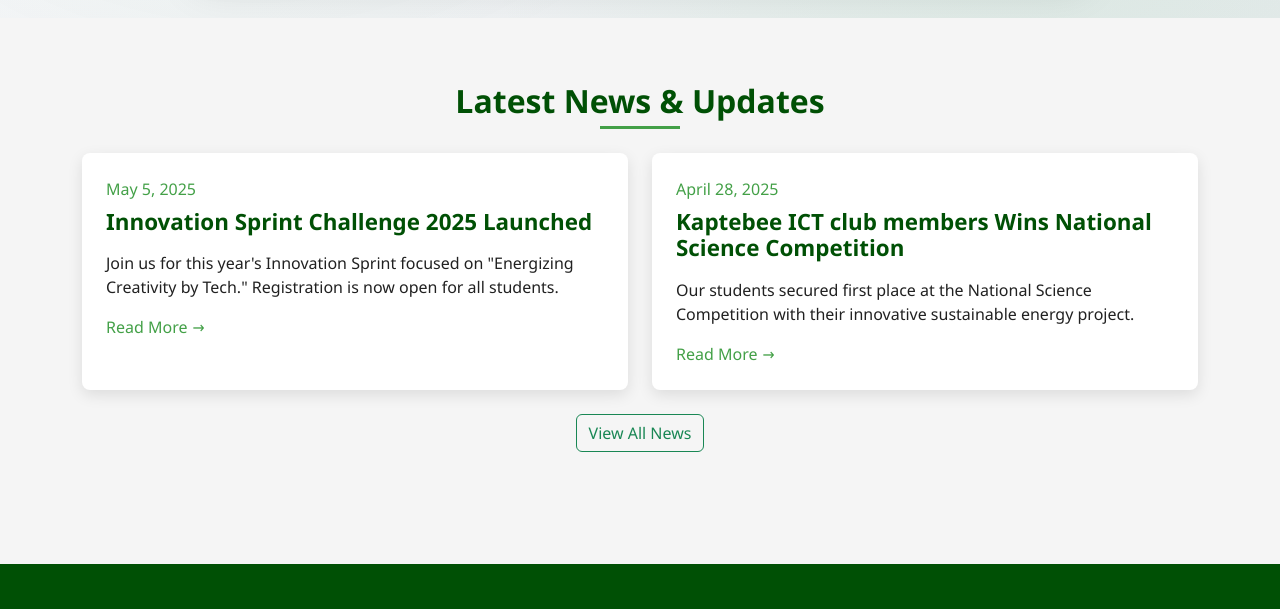
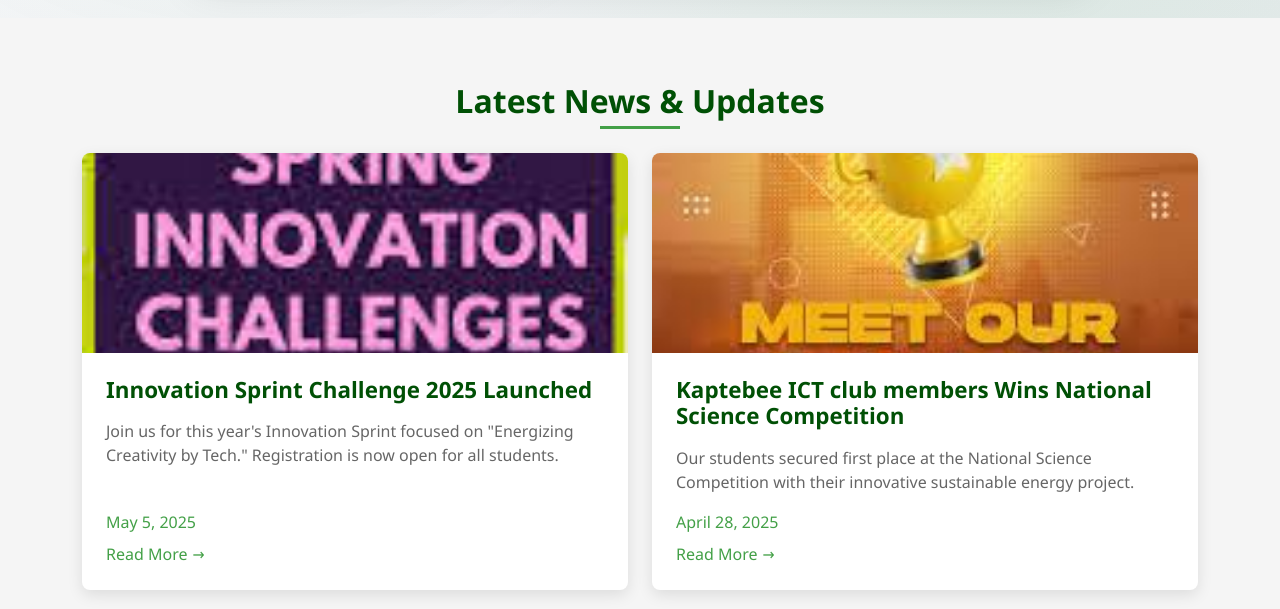
Before and after one commit to sethchenge/kaptebee-final, a plain HTML site: page index.html in a window 1280 px wide. Shown: the part 2516-3125 px from the top of the page. Drawn offline with nearby package versions, Linux system fonts and the light colour scheme.

Commit message:
modified the latest news section

```diff
--- a/index.html
+++ b/index.html
@@ -288,8 +288,6 @@
         </div>
     </div>
 </section>
-
-
 <!-- Latest News Section -->
         <section class="latest-news">
             <div class="container">
@@ -297,18 +295,28 @@
                 <div class="row g-4">
                     <div class="col-md-6">
                         <div class="news-card">
-                            <div class="news-date">May 5, 2025</div>
+                            <div class="news-image">
+                                <img src="images/spring challange1.jpeg" alt="Innovation Sprint Challenge 2025">
+                            </div>
+                            <div class="news-content">
                                 <h3>Innovation Sprint Challenge 2025 Launched</h3>
                                 <p>Join us for this year's Innovation Sprint focused on "Energizing Creativity by Tech." Registration is now open for all students.</p>
+                                <div class="news-date">May 5, 2025</div>
                                 <a href="news.html" class="read-more">Read More</a>
+                            </div>
                         </div>
                     </div>
                     <div class="col-md-6">
                         <div class="news-card">
-                            <div class="news-date">April 28, 2025</div>
+                            <div class="news-image">
+                                <img src="images/ICT club win.jpeg" alt="Kaptebee ICT club members Wins National Science Competition">
+                            </div>
+                            <div class="news-content">
                                 <h3>Kaptebee ICT club members Wins National Science Competition</h3>
                                 <p>Our students secured first place at the National Science Competition with their innovative sustainable energy project.</p>
+                                <div class="news-date">April 28, 2025</div>
                                 <a href="news.html" class="read-more">Read More</a>
+                            </div>
                         </div>
                     </div>
                 </div>
--- a/styles.css
+++ b/styles.css
@@ -555,7 +555,6 @@ h1, h2, h3, h4, h5, h6 {
         border-radius: 12px;
     }
 }
-
 /* Latest News Section */
 .latest-news {
     padding: 4rem 0;
@@ -565,26 +564,61 @@ h1, h2, h3, h4, h5, h6 {
 .news-card {
     background-color: #fff;
     border-radius: 8px;
-    padding: 1.5rem;
     box-shadow: 0 5px 15px rgba(0, 0, 0, 0.1);
     transition: transform var(--transition-speed);
     height: 100%;
+    overflow: hidden;
+    display: flex;
+    flex-direction: column;
 }
 
 .news-card:hover {
     transform: translateY(-5px);
 }
 
-.news-date {
-    color: var(--accent-color);
-    font-weight: 500;
-    margin-bottom: 0.5rem;
+.news-image {
+    width: 100%;
+    height: 200px;
+    overflow: hidden;
+}
+
+.news-image img {
+    width: 100%;
+    height: 100%;
+    object-fit: cover;
+    transition: transform var(--transition-speed);
+}
+
+.news-card:hover .news-image img {
+    transform: scale(1.05);
+}
+
+.news-content {
+    padding: 1.5rem;
+    flex-grow: 1;
+    display: flex;
+    flex-direction: column;
 }
 
 .news-card h3 {
     font-size: 1.4rem;
     margin-bottom: 1rem;
     color: var(--primary-dark);
+    order: 1;
+}
+
+.news-card p {
+    margin-bottom: 1rem;
+    color: #666;
+    flex-grow: 1;
+    order: 2;
+}
+
+.news-date {
+    color: var(--accent-color);
+    font-weight: 500;
+    margin-bottom: 0.5rem;
+    order: 3;
 }
 
 .read-more {
@@ -592,6 +626,8 @@ h1, h2, h3, h4, h5, h6 {
     font-weight: 500;
     text-decoration: none;
     position: relative;
+    align-self: flex-start;
+    order: 4;
 }
 
 .read-more::after {
```
Also changed, not shown: images/ICT club win.jpeg (added), images/spring challange1.jpeg (added). Lines whose indentation alone changed are shown as unchanged.
